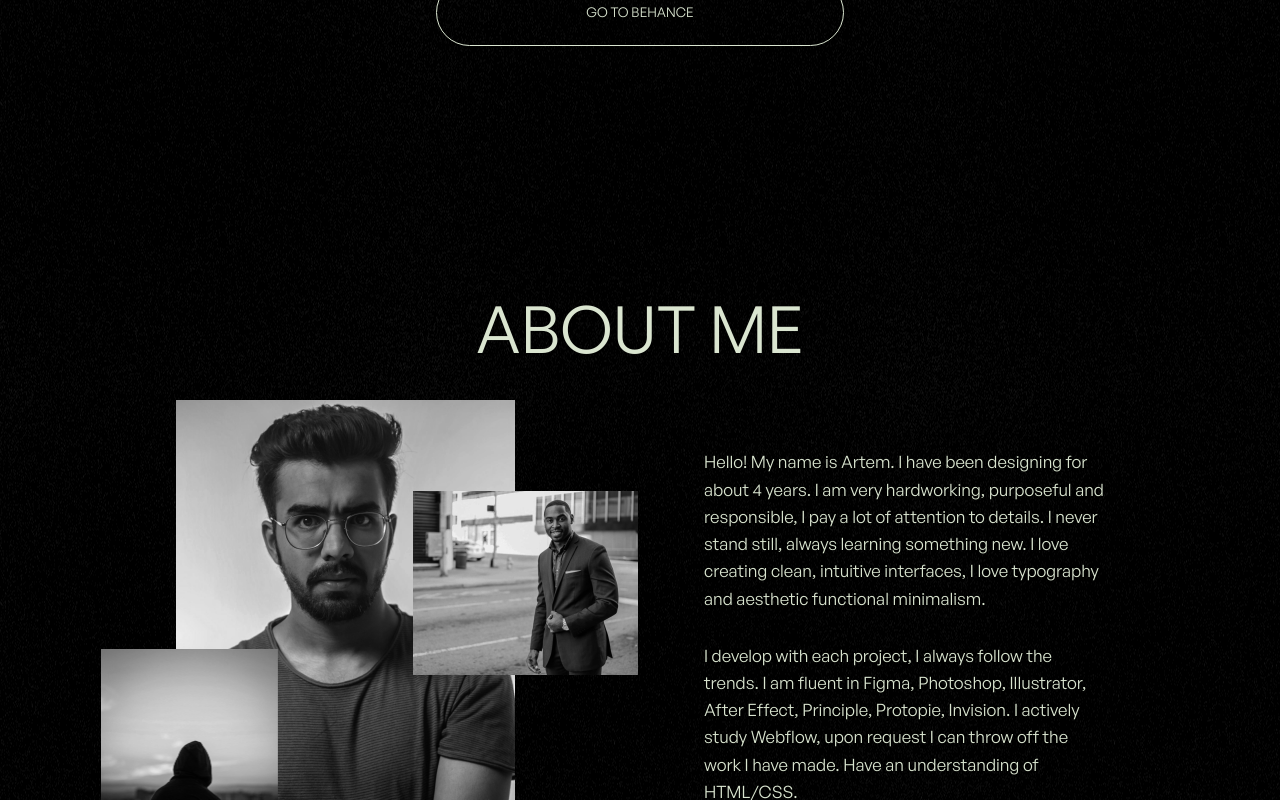
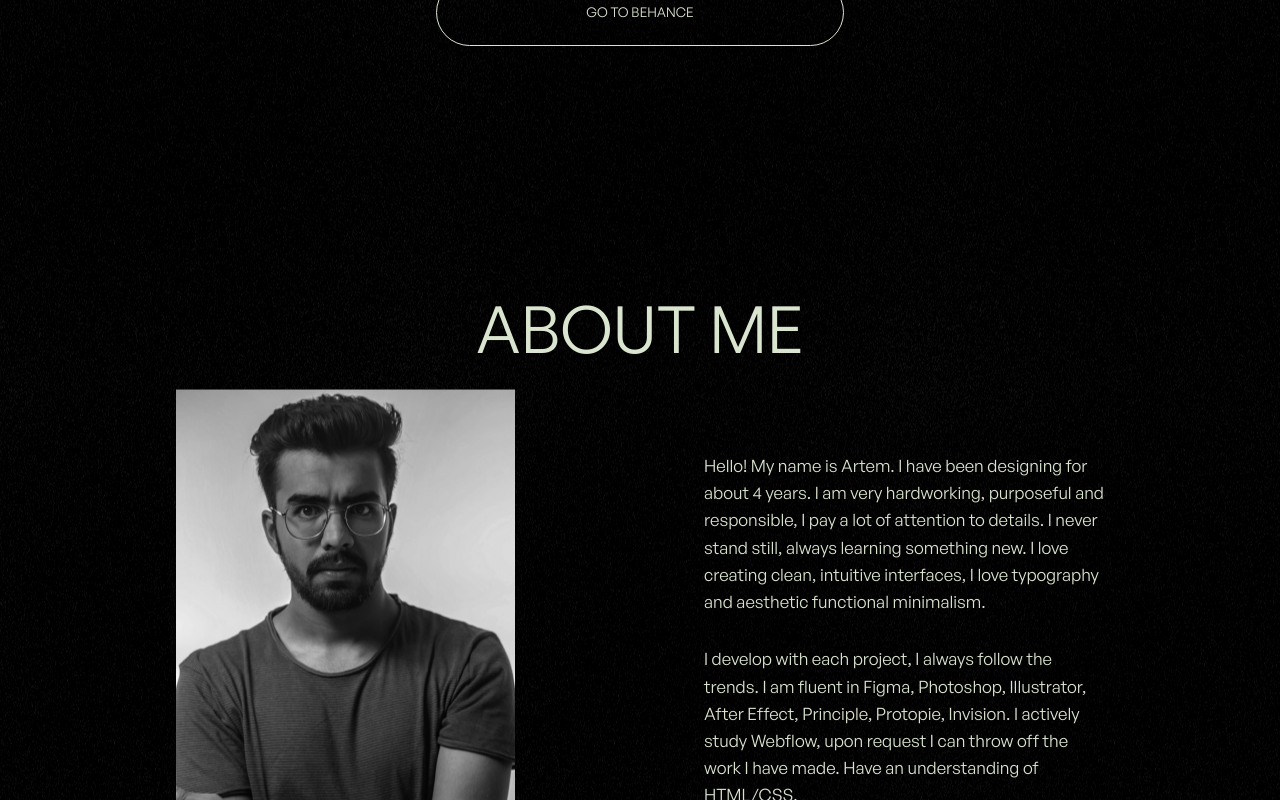
Before and after one commit to Artem-Kysylov/portfolio-website, a Next.js app: page / in a window 1280 px wide. Shown: the part 5974-6774 px from the top of the page. Built offline with nearby package versions, Linux system fonts and the light colour scheme.

Commit message:
refactoring and add animations to about us section

```diff
--- a/src/app/data/data.js
+++ b/src/app/data/data.js
@@ -106,6 +106,31 @@
     },
 ]
 
+// About us images
+export const aboutImages = [
+    {
+        width: 339,
+        height: 453,
+        src: '/about-1-img.png',
+        alt: 'Artem Kysylov img-1',
+        className: 'about__img1',
+    },
+    {
+        width: 225,
+        height: 154,
+        src: '/about-2-img.png',
+        alt: 'Artem Kysylov img-2',
+        className: 'about__img2',
+    },
+    {
+        width: 177,
+        height: 237,
+        src: '/about-3-img.png',
+        alt: 'Artem Kysylov img-3',
+        className: 'about__img3',
+    },
+]
+
 // Behance works images
 export const behanceImages = [
     '/behance-1-img.png',
--- a/src/components/sections/about/About.jsx
+++ b/src/components/sections/about/About.jsx
@@ -1,45 +1,48 @@
 // Imports
-import React from 'react'
+import React, { useRef } from 'react'
 import Image from "next/image"
 import styles from './styles.module.css'
+import { aboutImages } from '../../../app/data/data'
+import { useScroll, useTransform, motion } from 'framer-motion'
 
 const About = () => {
+  const container = useRef(null)
+
+  const { scrollYProgress } = useScroll({
+    target: container,
+    offset: ['start end', 'end start']
+  })
+
+  const sm = useTransform(scrollYProgress, [0, 1], [0, -50])
+  const md = useTransform(scrollYProgress, [0, 1], [0, -150])
+  const lg = useTransform(scrollYProgress, [0, 1], [0, -250])
+
   return (
     <section className={styles.about__section} id='about'>
       <div className='container'>
         <h2 className={styles.about__title}>about me</h2>
-        <div className={styles.about__contentWrapper}>
+        <div className={styles.about__contentWrapper} ref={container}>
           <div className={styles.about__contentWrapperImages}>
-            <Image
-              className={styles.about__img1}
-              src='/about-1-img.png'
-              width={339}
-              height={453}
-              layout='intrinsic'
-              alt='Artem Kysylov image-1'
-              style={{objectFit: "cover"}}
-              loading="lazy"
-            />
-            <Image
-              className={styles.about__img2}
-              src='/about-2-img.png'
-              width={225}
-              height={184}
-              layout='intrinsic'
-              alt='Artem Kysylov image-2'
-              style={{objectFit: "cover"}}
-              loading="lazy"
-            />
-            <Image
-              className={styles.about__img3}
-              src='/about-3-img.png'
-              width={177}
-              height={237}
-              layout='intrinsic'
-              alt='Artem Kysylov image-3'
-              style={{objectFit: "cover"}}
-              loading="lazy"
-            />
+            {
+              aboutImages.map((image, index) => {
+                const y = index === 0 ? sm : index === 1 ? md : lg
+
+                return (
+                  <motion.div style={{ y }} key={`i_${index}`}>
+                    <Image
+                      className={styles[image.className]}
+                      src={image.src}
+                      width={image.width}
+                      height={image.height}
+                      layout='intrinsic'
+                      alt={image.alt}
+                      style={{objectFit: "cover"}}
+                      loading="lazy"
+                    />
+                  </motion.div>
+                )
+              })
+            }
           </div>
           <div className={styles.about__contentWrapperText}>
             <p>
--- a/src/components/sections/about/styles.module.css
+++ b/src/components/sections/about/styles.module.css
@@ -34,14 +34,14 @@
     position: absolute;
     left: 70%;
     top: 20%;
-    z-index: 1;
+    z-index: 2;
 }
 
 .about__img3 {
     position: absolute;
     right: 70%;
     top: 55%;
-    z-index: 1;
+    z-index: 2;
 }
 
 /* Mediaqueries  */
--- a/src/components/sections/behance/Behance.jsx
+++ b/src/components/sections/behance/Behance.jsx
@@ -1,10 +1,10 @@
 'use client'
 // Imports
-import React, { useRef, useState, useEffect } from 'react'
+import React, { useRef } from 'react'
 import styles from './styles.module.css'
 import { useTransform, useScroll } from 'framer-motion'
-import Lenis from '@studio-freight/lenis'
 import { behanceImages } from '@/app/data/data'
+import { useWindowDimensions } from '@/hooks/useWindowDimensions'
 
 // Import components
 import Button from '@/components/button/Button'
@@ -13,39 +13,17 @@
 
 const Behance = () => {
   const gallery = useRef(null)
-  const [dimension, setDimension] = useState({ width: 0, height: 0 })
+  const { height } = useWindowDimensions()
 
   const { scrollYProgress } = useScroll({
     target: gallery,
     offset: ['start end', 'end start']
   })
 
-  const { height } = dimension
   const y = useTransform(scrollYProgress, [0, 1], [0, height * 2])
   const y2 = useTransform(scrollYProgress, [0, 1], [0, height * 3.3])
   const y3 = useTransform(scrollYProgress, [0, 1], [0, height * 1.25])
   const y4 = useTransform(scrollYProgress, [0, 1], [0, height * 3])
-
-  useEffect( () => {
-    const lenis = new Lenis()
-
-    const raf = (time) => {
-      lenis.raf(time)
-      requestAnimationFrame(raf)
-    }
-
-    const resize = () => {
-      setDimension({width: window.innerWidth, height: window.innerHeight})
-    }
-
-    window.addEventListener("resize", resize)
-    requestAnimationFrame(raf);
-    resize();
-
-    return () => {
-      window.removeEventListener("resize", resize);
-    }
-  }, [])
 
   return (
     <section className={styles.behance__section}>
--- /dev/null
+++ b/src/hooks/useWindowDimensions.jsx
@@ -0,0 +1,25 @@
+'use client'
+// Imports
+import React, { useState, useEffect } from 'react'
+
+export const useWindowDimensions = () => {
+      const [dimension, setDimension] = useState({ width: 0, height: 0 })
+
+      useEffect(() => {
+        const updateDimensions = () => {
+            setDimension({
+                width: window.innerWidth,
+                height: window.innerHeight
+            })
+          }
+          updateDimensions()
+
+          window.addEventListener("resize", updateDimensions)
+
+          return () => {
+            window.removeEventListener("resize", updateDimensions);
+          }
+      }, [])
+
+  return dimension
+}
```
